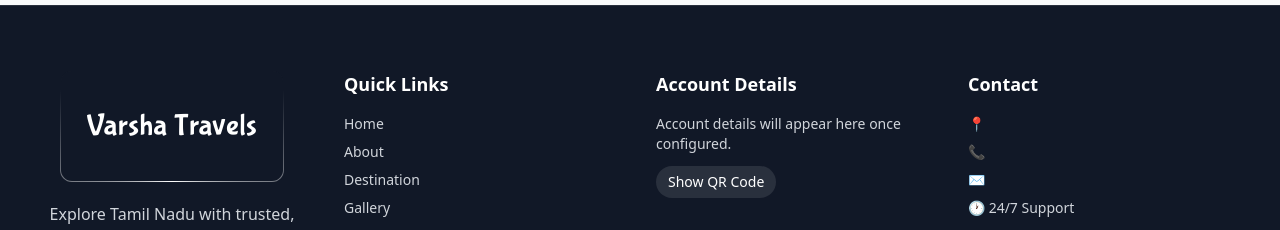
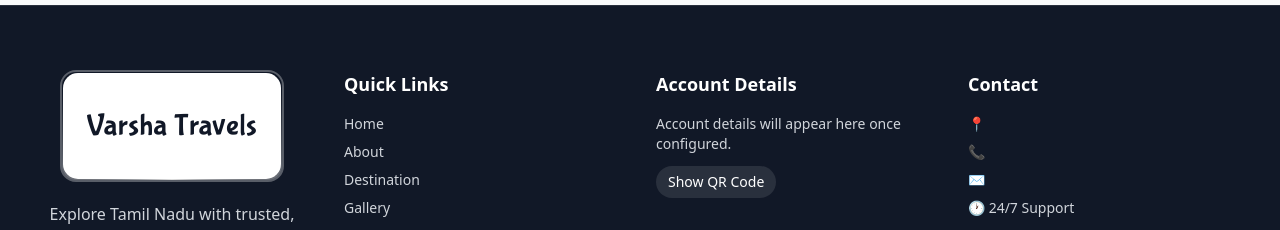
Before and after one commit to Vishnu25112003/Varsha-Travels, a React (Vite) app in the folder frontend-user/: page /contact in a window 1280 px wide. Shown: the part 2179-2409 px from the top of the page. Built offline with nearby package versions, Linux system fonts and the light colour scheme; no server answers.

Commit message:
Footer Page Updation

```diff
--- a/frontend-user/src/components/Footer.jsx
+++ b/frontend-user/src/components/Footer.jsx
@@ -36,11 +36,11 @@ export default function Footer() {
             <div className="flex flex-col items-center text-center mb-4 md:mb-5">
               <Button
                 as="div"
-                borderRadius="0.75rem" // for a rectangular look
-                containerClassName="w-56 h-28"
-                className="bg-gray-900 text-white"
+                borderRadius="1rem" // increased for more visible rounding
+                containerClassName="w-56 h-28 border-2 border-white/30" // added visible border
+                className="bg-white text-gray-900 shadow-lg"
               >
-                <h2 className="text-white varsha-travels-font text-xl sm:text-3xl font-bold">
+                <h2 className="text-gray-900 varsha-travels-font text-xl sm:text-3xl font-bold">
                   Varsha Travels
                 </h2>
               </Button>
@@ -273,11 +273,11 @@ function MobileFooter() {
         <div className="flex flex-col items-center text-center mb-3">
           <Button
             as="div"
-            borderRadius="0.75rem"
-            containerClassName="w-64 h-20"
-            className="bg-gray-900 text-white"
+            borderRadius="1rem"
+            containerClassName="w-64 h-20 border-2 border-white/30"
+            className="bg-white text-gray-900 shadow-lg"
           >
-            <h2 className="text-white varsha-travels-font text-3xl sm:text-4xl font-bold">
+            <h2 className="text-gray-900 varsha-travels-font text-3xl sm:text-4xl font-bold">
               Varsha Travels
             </h2>
           </Button>
```
Also changed, not shown: 2 other files (tests, documents, lock files or other folders).
